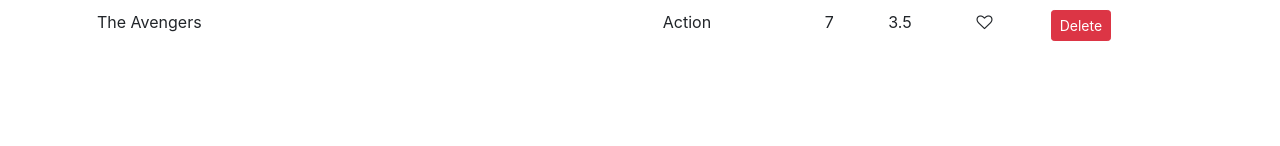
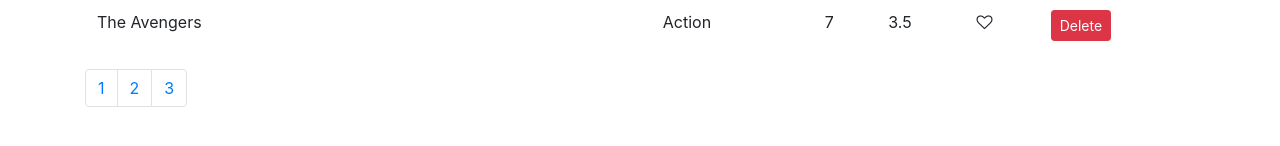
Before and after one commit to katrinamarquez/movies-db, a React (Create React App) app: page / in a window 1280 px wide. Shown: the part 560-706 px from the top of the page. Built offline with nearby package versions, Linux system fonts and the light colour scheme.

Commit message:
pagination half built

```diff
--- a/package.json
+++ b/package.json
@@ -8,6 +8,7 @@
     "@testing-library/user-event": "^12.1.10",
     "bootstrap": "^4.5.3",
     "font-awesome": "^4.7.0",
+    "lodash": "^4.17.10",
     "react": "^17.0.1",
     "react-dom": "^17.0.1",
     "react-scripts": "4.0.1",
--- /dev/null
+++ b/src/components/common/pagination.jsx
@@ -0,0 +1,28 @@
+import React from 'react';
+import _ from 'lodash';
+
+const Pagination = props => {
+  // need to have an array of page numbers
+  const { itemsCount, pageSize, onPageChange } = props;
+
+  const pagesCount = Math.ceil(itemsCount / pageSize);
+  // + 1 to include the last page
+  if (pagesCount === 1 ) return null;
+  const pages = _.range(1, pagesCount + 1)
+  // then map page numbers to page item
+
+  return (
+  <nav>
+    <ul class="pagination">
+      {pages.map(page => (
+        <li key={page} className="page-item">
+          <a className="page-link" onClick={() => onPageChange(page)}>
+            {page}
+          </a>
+      </li>
+      ))}
+    </ul>
+  </nav>
+)}
+
+export default Pagination;
--- a/src/components/movies.jsx
+++ b/src/components/movies.jsx
@@ -1,10 +1,11 @@
 import React, { Component } from 'react';
 import { getMovies } from '../services/fakeMovieService';
 import Like from './common/like';
-
+import Pagination from './common/pagination';
 class Movies extends Component {
   state = {
-    movies: getMovies()
+    movies: getMovies(),
+    pageSize: 4
   }
 
   handleDelete = (movie) => {
@@ -19,7 +20,11 @@
     movies[index] = { ...movies[index] };
     movies[index].liked = !movies[index].liked;
     this.setState({ movies });
-  };
+  }
+
+  handlePageChange = () => {
+    console.log('page');
+  }
 
   render() {
     const { length: count } = this.state.movies;
@@ -58,6 +63,11 @@
             ))}
           </tbody>
         </table>
+        <Pagination
+          itemsCount={count}
+          pageSize={this.state.pageSize}
+          onPageChange={this.handlePageChange}
+        />
       </React.Fragment>
     );
   }
```
Also changed, not shown: 2 other files (tests, documents, lock files or other folders).
